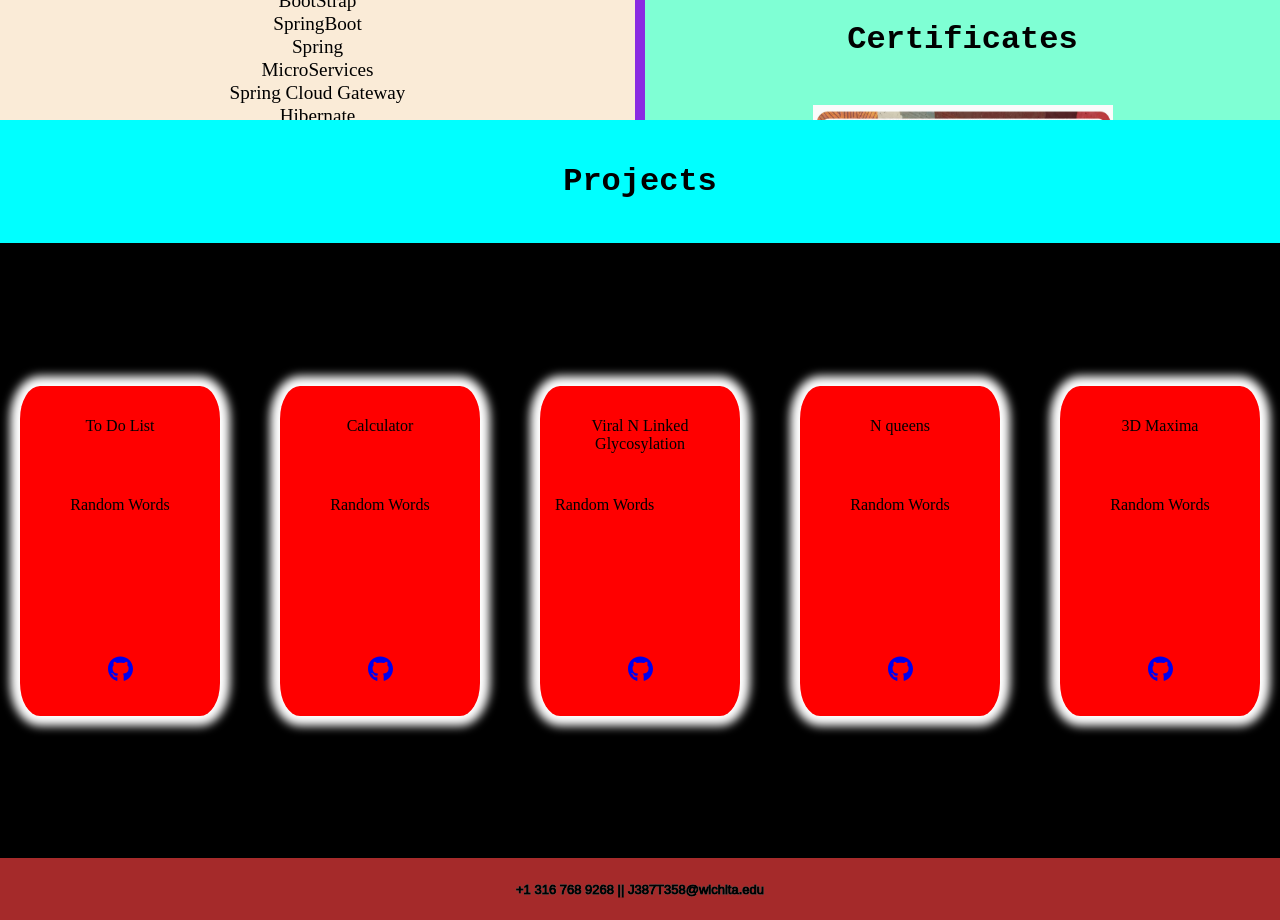
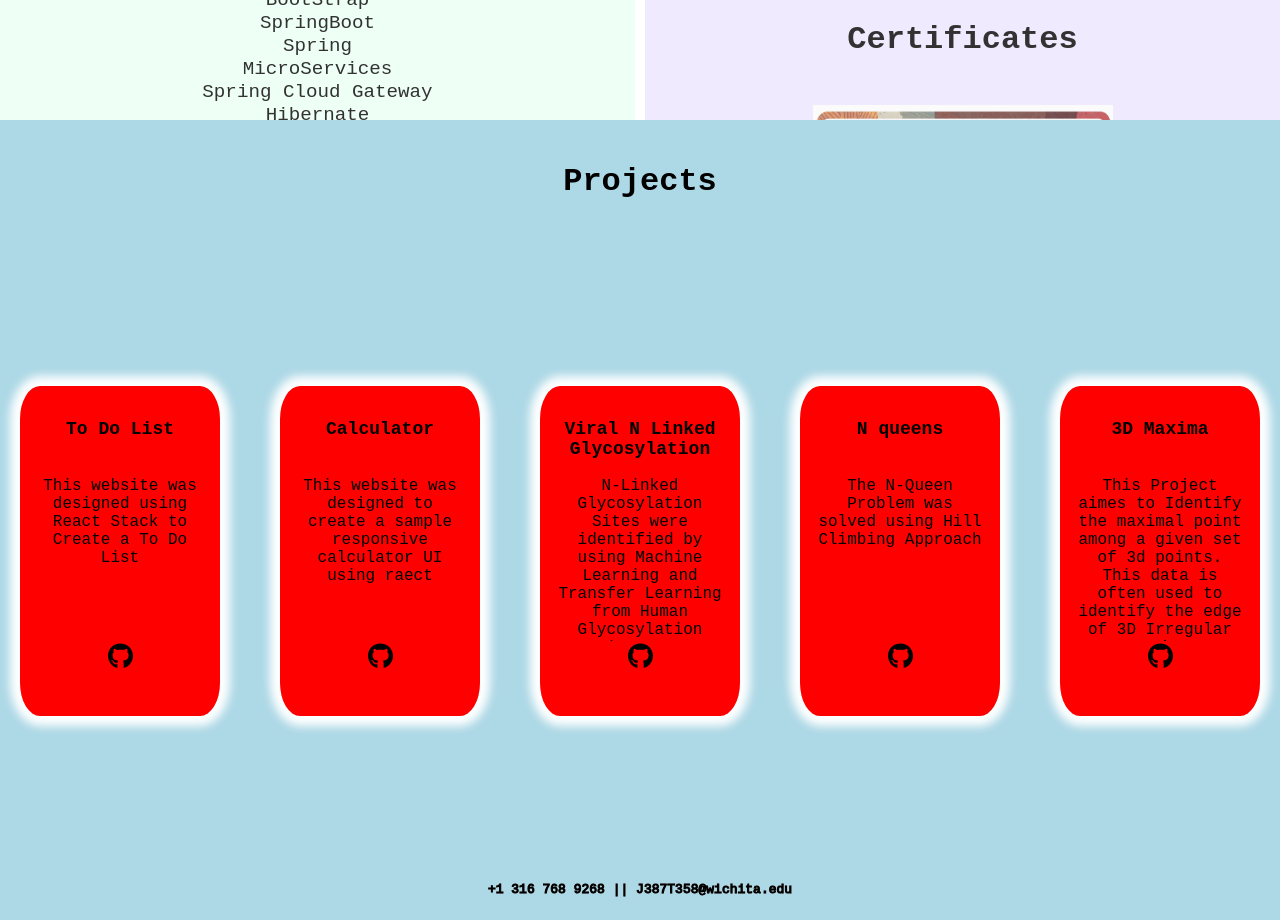
Before and after one commit to BhargavVasudevaVunnam/Portfolio, a React (Create React App) app: page / in a window 1280 px wide. Shown: the part 1480-2400 px from the top of the page. Built offline with nearby package versions, Linux system fonts and the light colour scheme; grey boxes are pictures that could not be loaded.

Commit message:
Final Version 1.0

```diff
--- a/src/Icons.css
+++ b/src/Icons.css
@@ -11,4 +11,8 @@ right: 20px;
 .icon{
     display: block;
     height: 30px;
+    color: black;
 }
+.icon:active{
+    color: lightcoral
+}
--- a/src/Icons.js
+++ b/src/Icons.js
@@ -14,7 +14,7 @@ return <div className="icons">
     <a className="icon" download="Bhargav_Vunnam_Resume.pdf"  href={resume}>
        <FaFileDownload className="icon" size={19}/>
     </a>
-    <a href="tel:1234567890">
+    <a href="https://www.google.com/search?q=3167689268" target='_blank' >
         <FaPhone className="icon" size={19} /> {/* Adjust the size as needed */}
     </a>
 </div>
--- a/src/Page2.css
+++ b/src/Page2.css
@@ -1,5 +1,5 @@
 #SkillsBrag{
-    background-color: blueviolet;
+    background-color: white;
     width: 100%;
     height: 100%;
     display: flex;
@@ -8,7 +8,8 @@
     align-items: center;
 }
 #skills{
-    background-color: antiquewhite;
+    background-color: #eafff4;
+    opacity: 0.8;
     flex: 1;
     display: flex;
     flex-direction: column;
@@ -16,6 +17,7 @@
     width: 100%;
     height: 100%;
 }
+
 h1{
     font-family:'Courier New', Courier, monospace;
     flex: 1;
@@ -34,6 +36,7 @@ h1{
     flex-wrap: wrap;
     text-align: center;
     font-size: larger;
+    font-family: 'Courier New', Courier, monospace;
 
 }
 #coreinterestsp{
@@ -44,6 +47,7 @@ h1{
     display: flex;
     flex-wrap: wrap;
     font-size: larger;
+    font-family: 'Courier New', Courier, monospace;
 }
 #certis{
     flex: 5;
@@ -75,7 +79,8 @@ h1{
     border-color: #f00;
 }
 #coreinterests{
-    background-color: aquamarine;
+    background-color: 	#ede5ff;
+    opacity: 0.8;
     display: flex;
     flex-direction: column;
     align-items: center;
--- a/src/Page3.css
+++ b/src/Page3.css
@@ -1,5 +1,5 @@
 #ProfessionalExperience{
-    background-color: bisque;
+    background-color: lightblue;
     width: 100%;
     height: 100%;
     display: flex;
@@ -12,14 +12,14 @@ display: flex;
 flex: 2 1;
 width: 100%;
 height: 100%;
-background-color: aqua;
+background-color: lightblue;
 }
 #projectscontainer{
 display:flex;
 flex:10 1;
 width: 100%;
 height: 100%;
-background-color: pink;
+background-color: lightblue;
 overflow-y: auto;
 overflow-x: auto;
 }
@@ -31,10 +31,9 @@ flex-wrap: wrap;
 flex: 1 1;
 width: 100%;
 height: 100%;
-background-color:brown;
 }
 #footertext{
     font-size: 13px;
-    font-family: Arial, Helvetica, sans-serif;
+    font-family:'Courier New', Courier, monospace;
     color: black;
 }
--- a/src/ProjectInfo.css
+++ b/src/ProjectInfo.css
@@ -14,22 +14,49 @@ flex-wrap: wrap;
 padding: 15px;
 }
 .projectcards:hover{
-    box-shadow:  0px 0px 10px 10px skyblue;
+    box-shadow:  0px 0px 10px 10px yellow;
 }
 #title{
-    flex: 1;
+
+    font-family:'Courier New', Courier, monospace;
+    font-size: large;
+    font-weight: bold;
+    text-align: center;
+}
+
+#description{
+
+    font-family:'Courier New', Courier, monospace;
 text-align: center;
 }
-#description{
+#descriptioncontainer{
     flex:3;
-text-align: justify;
+    display: flex;
+    justify-content: center;
+    align-content: center;
+    overflow-x: auto;
+    overflow-y: auto;
 }
-
+#descriptioncontainer::-webkit-scrollbar{
+    display: none;
+}
+#titlecontainer{
+    flex: 1;
+    display: flex;
+    justify-content: center;
+    align-content: center;
+    overflow-x: auto;
+    overflow-y: auto;
+}
+#titlecontainer::-webkit-scrollbar {
+display: none;
+}
 #gitcontain{
     flex: 1;
-   display: flex;
-   justify-content: center;
-
+    display: flex;
+    justify-content: center;
+    overflow-x: auto;
+    overflow-y: auto;
 }
 #gitlink{
     display: block;
--- a/src/ProjectInfo.js
+++ b/src/ProjectInfo.js
@@ -2,15 +2,19 @@ import './ProjectInfo.css'
 import { FaGithub} from 'react-icons/fa';
 function Projectinfo(props){
     return <div class="projectcards">
+            <div id="titlecontainer">
             <p id="title">
                 {props.title}
             </p>
-
+            </div>
+            <div id="descriptioncontainer">
             <p id="description">
                 {props.content}
             </p>
+            </div>
+
             <div id="gitcontain">
-            <a id="gitcontainl" href='https://github.com/BhargavVasudevaVunnam'>
+            <a id="gitcontainl" href={props.link}>
                <FaGithub id="gitlink" className="icon" size={25}/>
             </a>
             </div>
--- a/src/Projects.css
+++ b/src/Projects.css
@@ -1,7 +1,7 @@
 #projectfunc{
     width: 100%;
     height: 100%;
-    background-color: black;
+    background-color: lightblue;
     display: flex;
     align-content: center;
     justify-content: center;
@@ -14,4 +14,6 @@
 }
 #projectcontainer{
     display: flex;
+    align-content: center;
+    justify-content: center;
 }
--- a/src/Projects.js
+++ b/src/Projects.js
@@ -3,15 +3,21 @@ import Projectinfo from './ProjectInfo';
 function Project(){
 return <div id="projectcontainer">
             <div id="projectfunc">
-           <Projectinfo title="To Do List" content="Random Words"/>
+           <Projectinfo title="To Do List" content="This website was designed using React Stack to Create a To Do List"
+           link="https://github.com/BhargavVasudevaVunnam/ToDoList"
+           />
 
-           <Projectinfo title="Calculator" content="Random Words"/>
+           <Projectinfo title="Calculator" content="This website was designed to create a sample responsive calculator UI using raect"
+           link="https://github.com/BhargavVasudevaVunnam/Calculator"/>
 
-           <Projectinfo title="Viral N Linked Glycosylation" content="Random Words"/>
+           <Projectinfo title="Viral N Linked Glycosylation" content="N-Linked Glycosylation Sites were identified by using Machine Learning and Transfer Learning from Human Glycosylation Site Data "
+           link="https://github.com/BhargavVasudevaVunnam/ViralN-LinkedGlycosylation"/>
 
-           <Projectinfo title="N queens" content="Random Words"/>
+           <Projectinfo title="N queens" content="The N-Queen Problem was solved using Hill Climbing Approach"
+           link="https://github.com/BhargavVasudevaVunnam/Nqueens" />
 
-           <Projectinfo title="3D Maxima" content="Random Words"/>
+           <Projectinfo title="3D Maxima" content="This Project aimes to Identify the maximal point among a given set of 3d points. This data is often used to identify the edge  of 3D Irregular services"
+           link="https://github.com/BhargavVasudevaVunnam/3DMaxima-for-a-set-of-3-d-Points"/>
            </div>
        </div>
 }
--- a/src/index.css
+++ b/src/index.css
@@ -11,3 +11,25 @@ body{
   height: 100%;
 
 }
+
+body {
+  scrollbar-width: thin;
+}
+
+
+body::-webkit-scrollbar {
+  width: 8px;
+}
+
+body::-webkit-scrollbar-thumb {
+  background-color: #888;
+  border-radius: 4px;
+}
+
+body::-webkit-scrollbar-thumb:hover {
+  background-color: lightgrey;
+}
+
+body::-webkit-scrollbar-track {
+  background-color: #ddd;
+}
```
